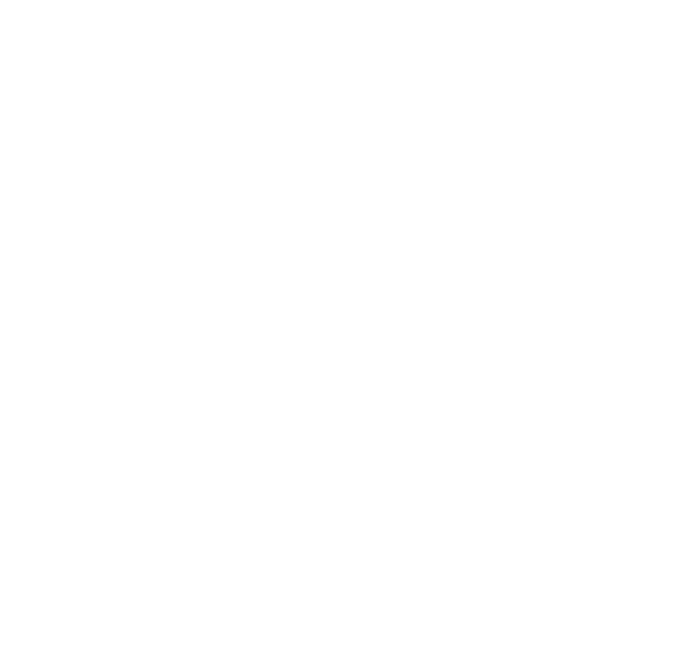
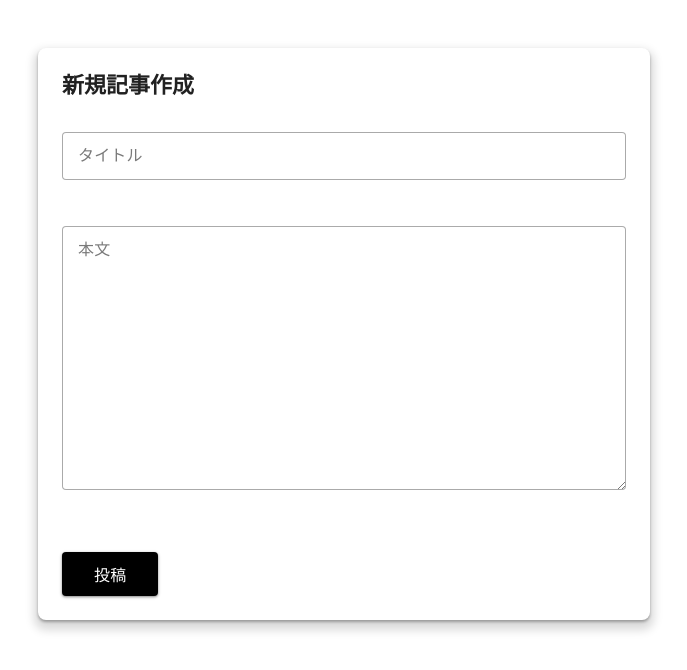
Before and after one commit to Baymax6s/KOBE-Tech, a Vue app in the folder app/: page /articles/new in a window 1280 px wide. Before the commit this address had no page. Shown: the top 670 px of the page, without its empty margins (296-983 px from the left). Built offline with nearby package versions, Linux system fonts and the light colour scheme; a small style sheet from the web is missing.

Commit message:
新規投稿作成画面のUIの作成

```diff
--- /dev/null
+++ b/app/src/features/article/NewArticlesPage.vue
@@ -0,0 +1,92 @@
+<script setup lang="ts">
+import { reactive } from 'vue'
+
+const form = reactive({
+  title: '',
+  body: '',
+  // tags フィールドは将来追加用に構造化（現在は非表示）
+})
+
+const submit = () => {
+  console.log('投稿内容', {
+    title: form.title,
+    body: form.body,
+  })
+
+  // ここで API 送信や状態更新を行います。
+  form.title = ''
+  form.body = ''
+}
+</script>
+
+<template>
+  <v-container class="py-12" fluid>
+    <v-row justify="center" align="start">
+      <v-col cols="12" sm="10" md="8" lg="6">
+        <v-card elevation="4" rounded="lg">
+          <v-card-title class="text-h4 font-weight-bold pa-6 pb-2">
+            新規記事作成
+          </v-card-title>
+
+          <v-card-text class="pa-6">
+            <v-form @submit.prevent="submit" class="form-wrapper">
+              <div class="form-fields">
+                <!-- タイトル入力フィールド -->
+                <v-text-field
+                  v-model="form.title"
+                  label="タイトル"
+                  placeholder="タイトルを入力"
+                  variant="outlined"
+                  density="comfortable"
+                  clearable
+                  counter
+                  maxlength="200"
+                />
+
+                <!-- 本文入力フィールド -->
+                <v-textarea
+                  v-model="form.body"
+                  label="本文"
+                  placeholder="本文を入力"
+                  rows="10"
+                  variant="outlined"
+                  density="comfortable"
+                  counter
+                  maxlength="10000"
+                />
+
+                <!-- 投稿ボタン -->
+                <div class="button-row mt-4">
+                  <v-btn
+                    type="submit"
+                    color="black"
+                    size="large"
+                    class="px-8"
+                  >
+                    投稿
+                  </v-btn>
+                </div>
+              </div>
+            </v-form>
+          </v-card-text>
+        </v-card>
+      </v-col>
+    </v-row>
+  </v-container>
+</template>
+
+<style scoped>
+.form-wrapper {
+  display: contents;
+}
+
+.form-fields {
+  display: grid;
+  gap: 24px;
+}
+
+.button-row {
+  display: flex;
+  justify-content: flex-start;
+}
+</style>
--- a/app/src/router/index.ts
+++ b/app/src/router/index.ts
@@ -22,6 +22,10 @@
       path: '/articles',
       component: () => import('@/features/articles/ArticlesView.vue'),
     },
+    {
+      path: '/articles/new',
+      component: () => import('@/features/article/NewArticlesPage.vue'),
+    },
   ],
 })
 
```
